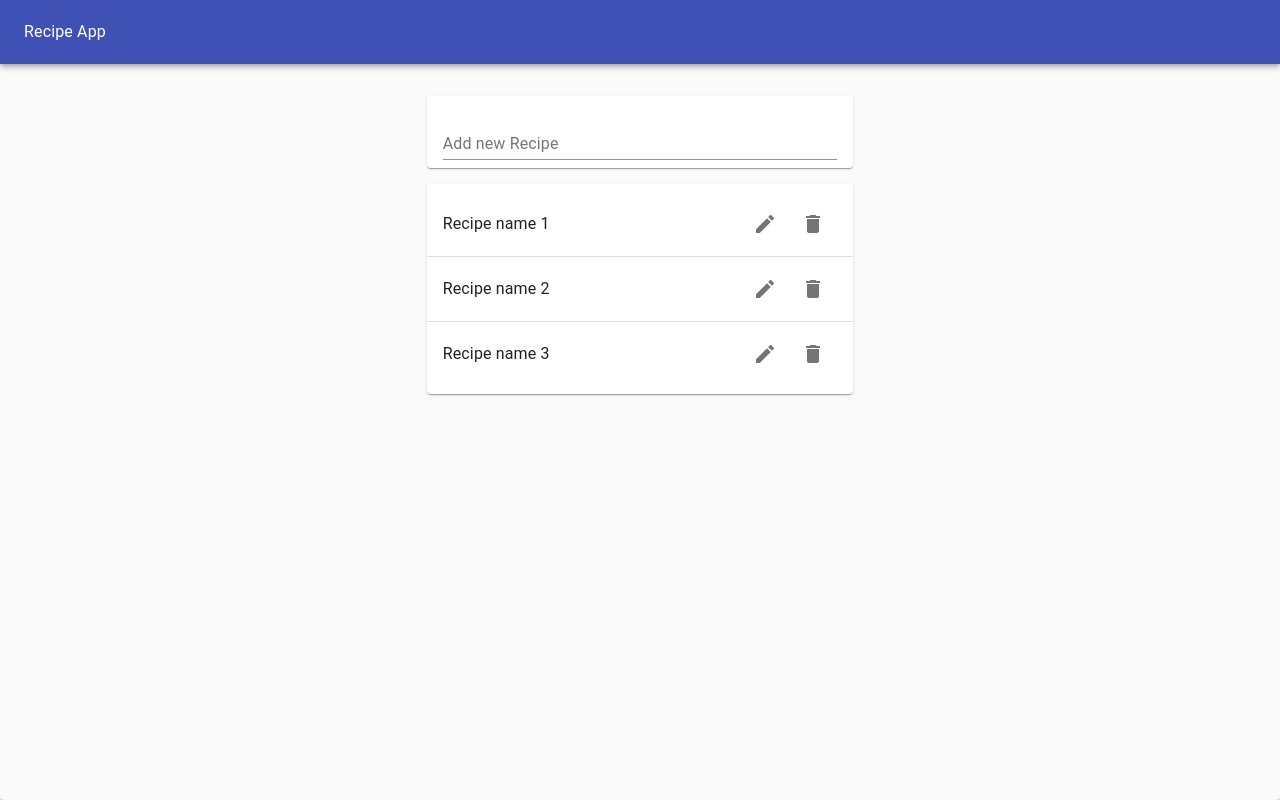
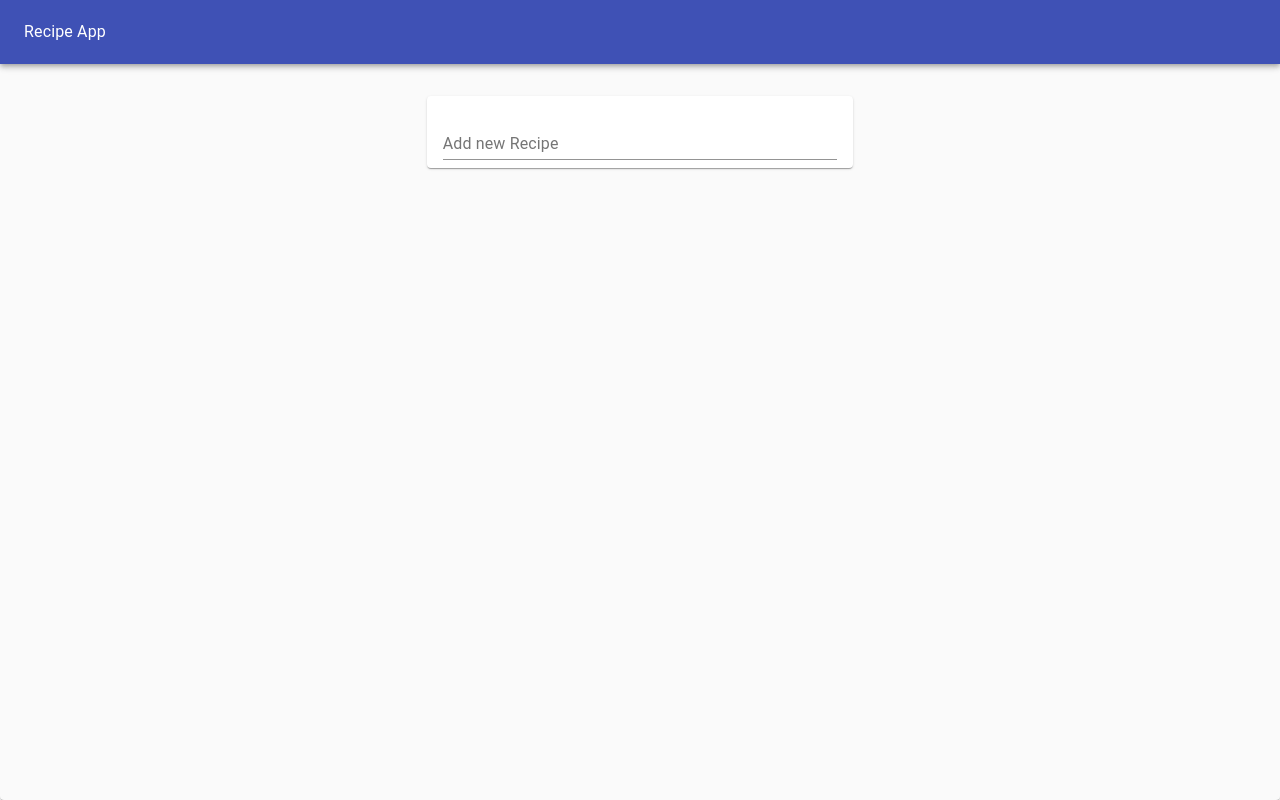
Before and after one commit to dember/react-recipe-api-consumer, a React (Create React App) app: page / in a window 1280 px wide. Built offline with nearby package versions, Linux system fonts and the light colour scheme.

Commit message:
Add use of useEffect to save recipes in localStorage

```diff
--- a/src/RecipeApp.js
+++ b/src/RecipeApp.js
@@ -1,4 +1,4 @@
-import React, {useState} from "react"
+import React, {useState, useEffect} from "react"
 import Paper from "@material-ui/core/Paper";
 import AppBar from "@material-ui/core/AppBar";
 import Toolbar from "@material-ui/core/Toolbar";
@@ -9,12 +9,13 @@ import Grid from "@material-ui/core/Grid";
 import { v4 as uuid } from 'uuid';
 
 function RecipeApp() {
-    const initialRecipes = [
-        {id: 1, name: 'Recipe name 1', description: 'Description 1'},
-        {id: 2, name: 'Recipe name 2', description: 'Description 2'},
-        {id: 3, name: 'Recipe name 3', description: 'Description 3'},
-    ]
+    const initialRecipes = JSON.parse(window.localStorage.getItem('recipes') || "[]");
     const [recipes, setRecipes] = useState(initialRecipes)
+
+    useEffect(() => {
+        window.localStorage.setItem('recipes', JSON.stringify(recipes));
+    }, [recipes])
+
     const addRecipe = newRecipeName => {
         setRecipes([...recipes, {id: uuid(), name: newRecipeName, description: 'Description 4'}])
     }
--- a/src/RecipeList.js
+++ b/src/RecipeList.js
@@ -5,6 +5,10 @@ import Divider from "@material-ui/core/Divider";
 import Recipe from "./Recipe";
 
 function RecipeList({recipes, removeRecipe, editRecipe}) {
+    if (!recipes.length) {
+        return null;
+    }
+
     return (
         <Paper>
             <List>
```
